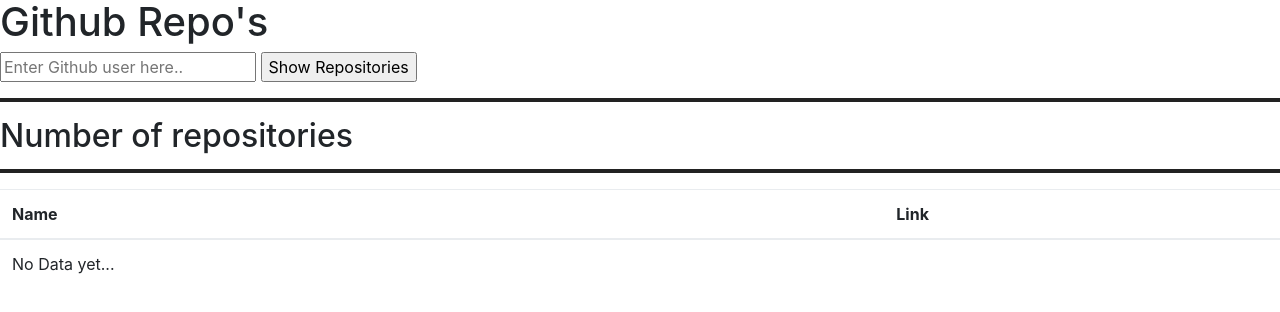
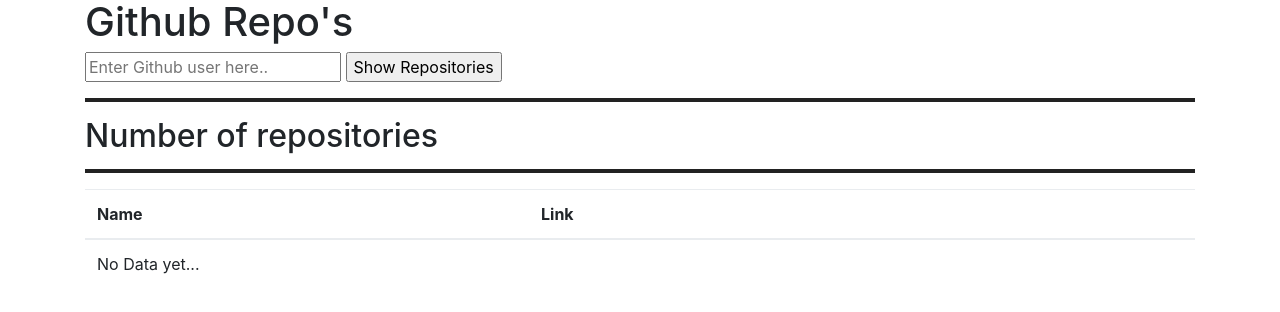
Before and after one commit to bcsjk11/github-api, a plain HTML site: page public-repos/index.html in a window 1280 px wide. Drawn offline with nearby package versions, Linux system fonts and the light colour scheme.

Commit message:
Added a container, for padding :-)

```diff
--- a/public-repos/index.html
+++ b/public-repos/index.html
@@ -18,6 +18,9 @@
 
 <body>
 
+    <div class="container">
+        <div class="row">
+            <div class="col-sm-12">
                     <h1>Github Repo's</h1>
 
                     <input type="text" name="user" id="user" placeholder="Enter Github user here..">
@@ -32,7 +35,7 @@
                     <table class="table">
                         <thead>
                             <tr>
-                <th>Name</th>
+                                <th style="width:40%;">Name</th>
                                 <th>Link</th>
                             </tr>
                         </thead>
@@ -42,6 +45,9 @@
                             </tr>
                         </tbody>
                     </table>
+            </div>
+        </div>
+    </div>
 
 
 
```
Lines whose indentation alone changed are shown as unchanged.
